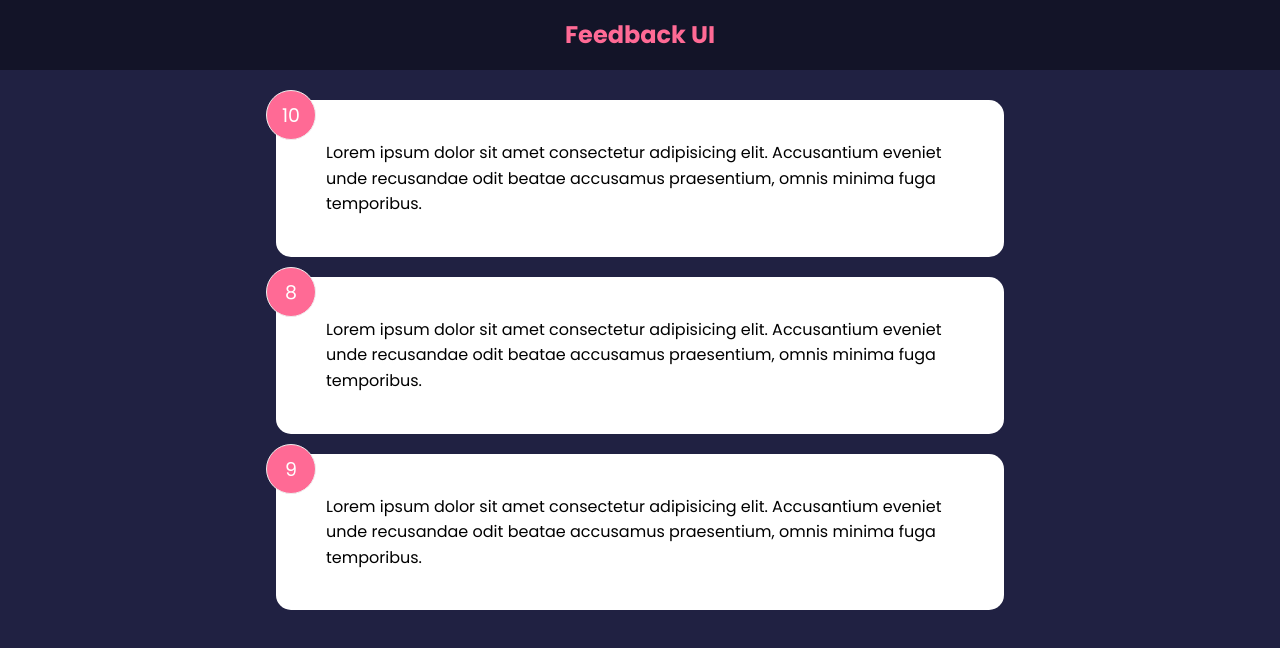
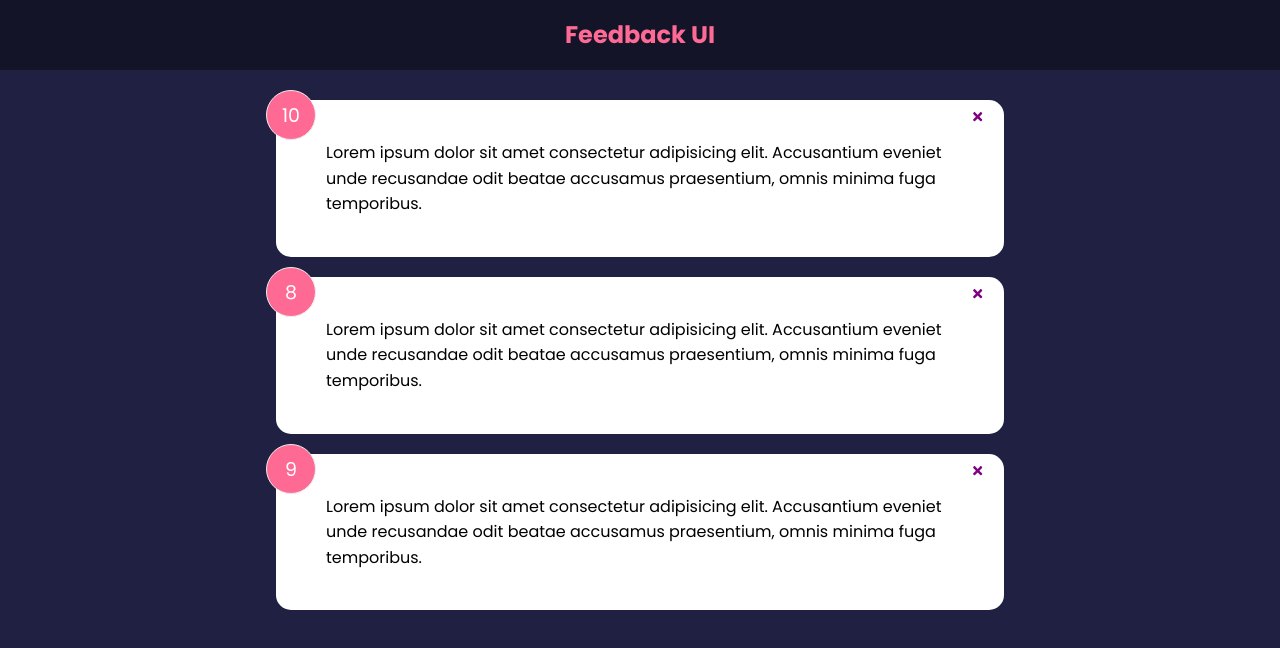
Before and after one commit to Saurabh5087/feedback_app_ui, a React (Create React App) app: page / in a window 1280 px wide. Shown: the top 648 px of the page. Built offline with nearby package versions, Linux system fonts and the light colour scheme.

Commit message:
Delete Feedback functionality

```diff
--- a/package.json
+++ b/package.json
@@ -8,6 +8,7 @@
     "@testing-library/user-event": "^13.5.0",
     "react": "^18.2.0",
     "react-dom": "^18.2.0",
+    "react-icons": "^4.8.0",
     "react-scripts": "5.0.1",
     "web-vitals": "^2.1.4"
   },
--- a/src/App.js
+++ b/src/App.js
@@ -7,11 +7,21 @@
 function App() {
     const [feedback, setFeedback] = useState(FeedbackData)
 
+    const deleteFeedback = (id) => {
+        if(window.confirm('Are you sure you want to delete?')) {
+            setFeedback(feedback.filter((item) => item.id !== id))
+        }
+
+    }
+
     return (
     <>
         <Header />
         <div className="container">
-            <FeedbackList feedback={feedback} />
+            <FeedbackList
+                feedback={feedback}
+                handleDelete={deleteFeedback}
+            />
         </div>
     </>
     )
--- a/src/components/FeedbackItem.jsx
+++ b/src/components/FeedbackItem.jsx
@@ -1,10 +1,15 @@
+import { FaTimes } from 'react-icons/fa'
 import Card from './shared/Card'
 import PropTypes from 'prop-types'
 
-function FeedbackItem({item}) {
+
+function FeedbackItem({ item, handleDelete}) {
     return (
     <Card>
         <div className="num-display">{item.rating}</div>
+        <button onClick={() => handleDelete(item.id)} className="close">
+            <FaTimes color="purple" />
+        </button>
         <div className="text-display">{item.text}</div>
     </Card>
     )
--- a/src/components/FeedbackList.jsx
+++ b/src/components/FeedbackList.jsx
@@ -1,7 +1,7 @@
 import FeedbackItem from "./FeedbackItem"
 import PropTypes from 'prop-types'
 
-function FeedbackList({ feedback }) {
+function FeedbackList({ feedback, handleDelete }) {
 
     if (!feedback || feedback.length === 0) {
         return <p>No Feedback yet</p>
@@ -10,7 +10,11 @@
     return (
     <div className="feedback-list">
         {feedback.map((item) => (
-            <FeedbackItem key={item.id} item={item} />
+            <FeedbackItem
+                key={item.id}
+                item={item}
+                handleDelete={handleDelete}
+            />
         ))}
     </div>
     )
```
Also changed, not shown: 1 other file (tests, documents, lock files or other folders).
